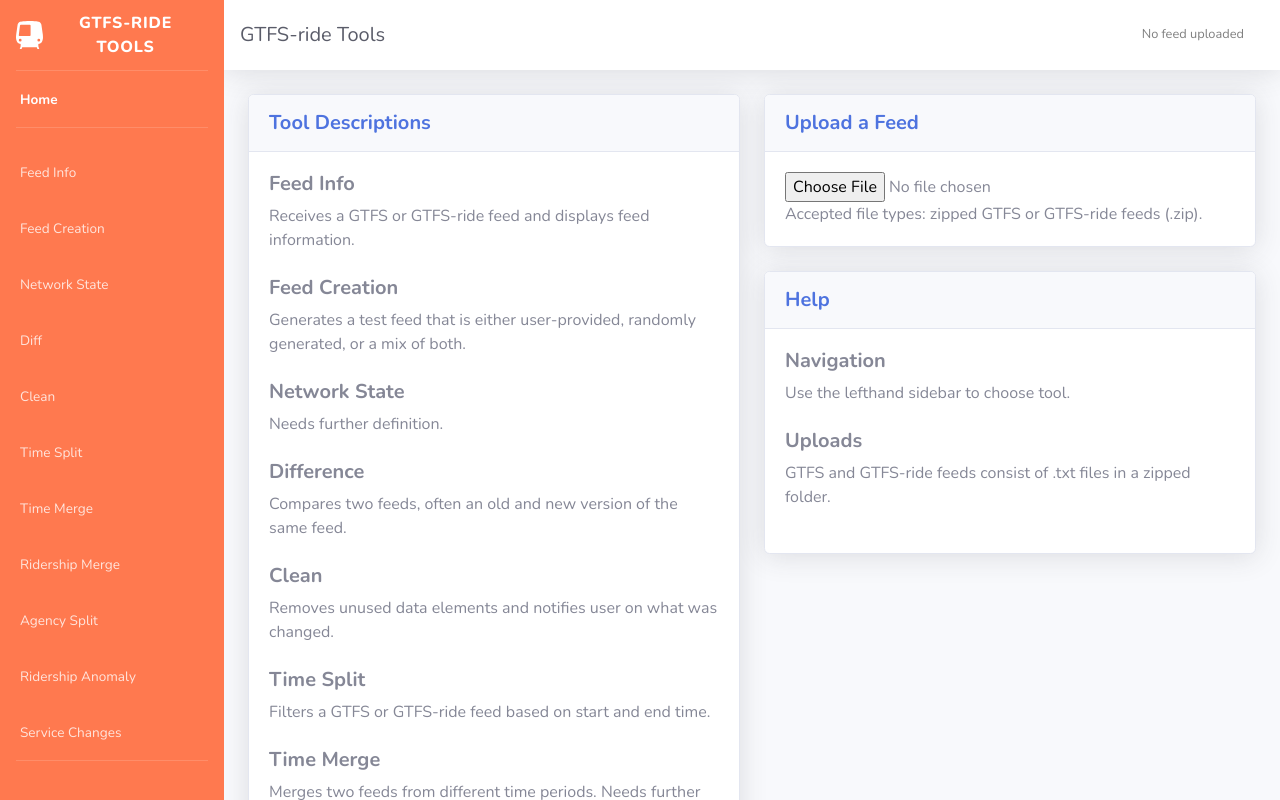
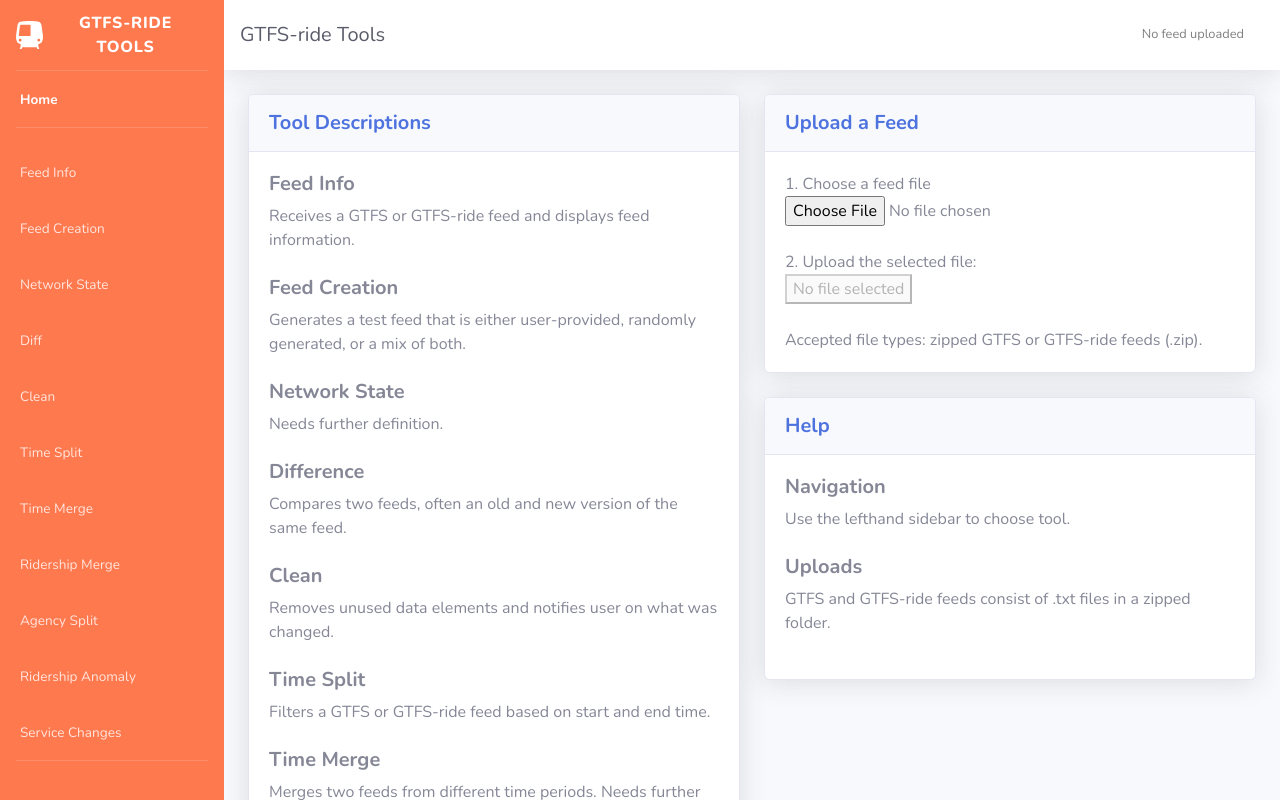
Before and after one commit to chasestubb/GTFS-ride_Tools_Dev, a React (Create React App) app in the folder frontend/: page / in a window 1280 px wide. Shown: the top 800 px of the page. Built offline with nearby package versions, Linux system fonts and the light colour scheme; some icons are missing.

Commit message:
Added file upload option

```diff
--- a/frontend/src/components/home.jsx
+++ b/frontend/src/components/home.jsx
@@ -1,7 +1,28 @@
 import React from 'react'
-import Upload from './upload'
 
-export default () => {
+class Home extends React.Component{
+	constructor(props){
+		super(props);
+		this.state = {filepath: "", filename: ""}; // filename = the name only, without path
+		this.fileSelected = this.fileSelected.bind(this);
+	}
+
+	// updates state when user selects a file
+	fileSelected(event){
+		let file = event.target.value
+		this.setState({filepath: file, filename: file.slice(12)})
+		// the file path will always be "C:\\fakepath\\<FILENAME>"
+	}
+
+	render () {
+
+		let uploadConfirmBtn;
+		if (this.state.filepath){
+			uploadConfirmBtn = <button name="upload-confirm">Confirm Upload</button>;
+		} else {
+			uploadConfirmBtn = <button disabled>No file selected</button>;
+		}
+
 		return (
 			<div>
 				{/* Page Heading */}
@@ -59,7 +80,11 @@ export default () => {
 								<h5 className="m-0 font-weight-bold text-primary">Upload a Feed</h5>
 							</div>
 							<div className="card-body">
-							<input type="file" name="fileupload" accept=".zip"/><br/>
+								1. Choose a feed file<br/>
+								<input type="file" name="fileupload" accept=".zip" onChange={this.fileSelected}/><br/>
+								<br/>
+								2. Upload the selected file: <strong>{this.state.filename}</strong><br/>
+								{uploadConfirmBtn}<br/><br/>
 								Accepted file types: zipped GTFS or GTFS-ride feeds (.zip).
 							</div>
 						</div>
@@ -104,3 +129,5 @@ export default () => {
 
 		)
 	}
+}
+export default Home;
```
Lines whose indentation alone changed are shown as unchanged.
